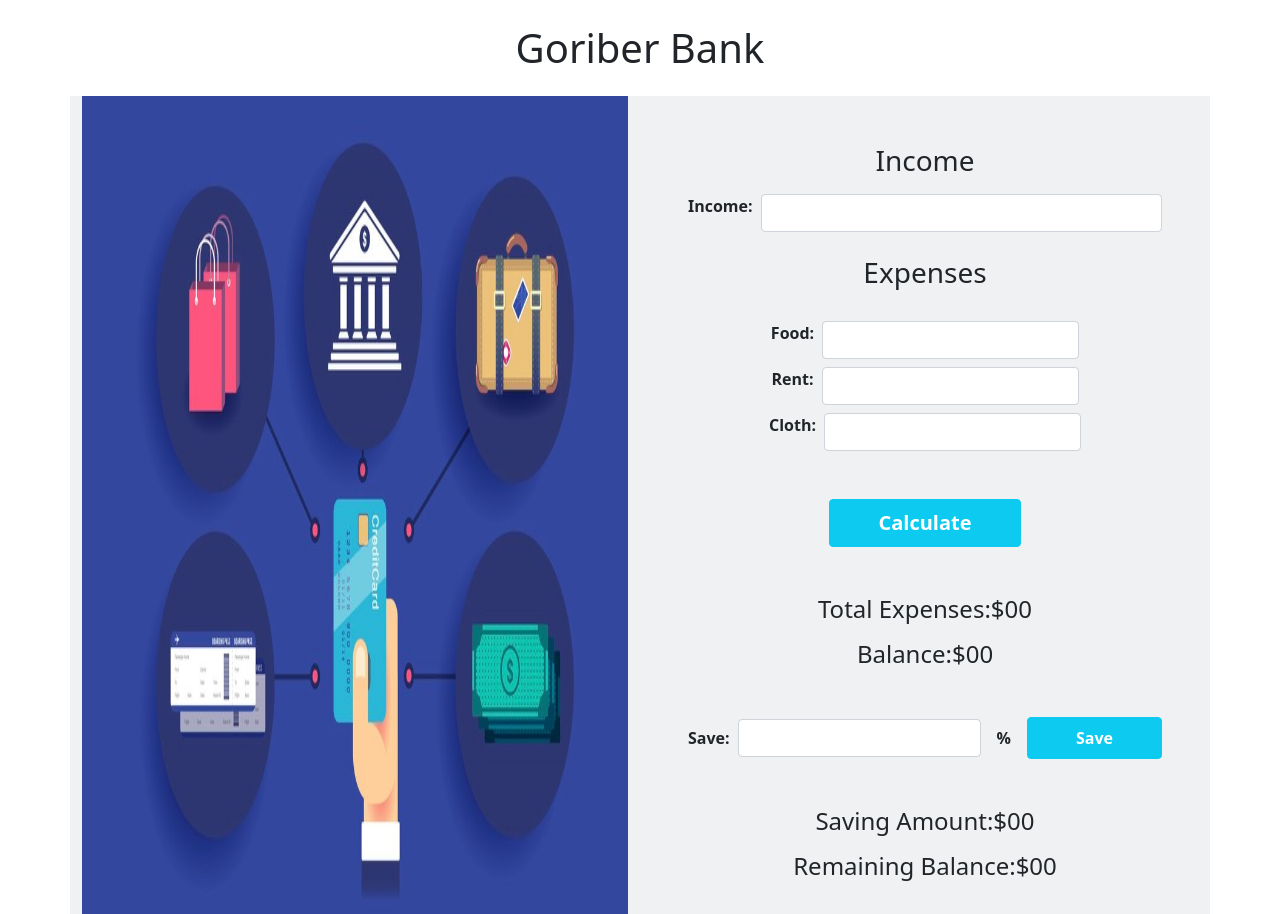
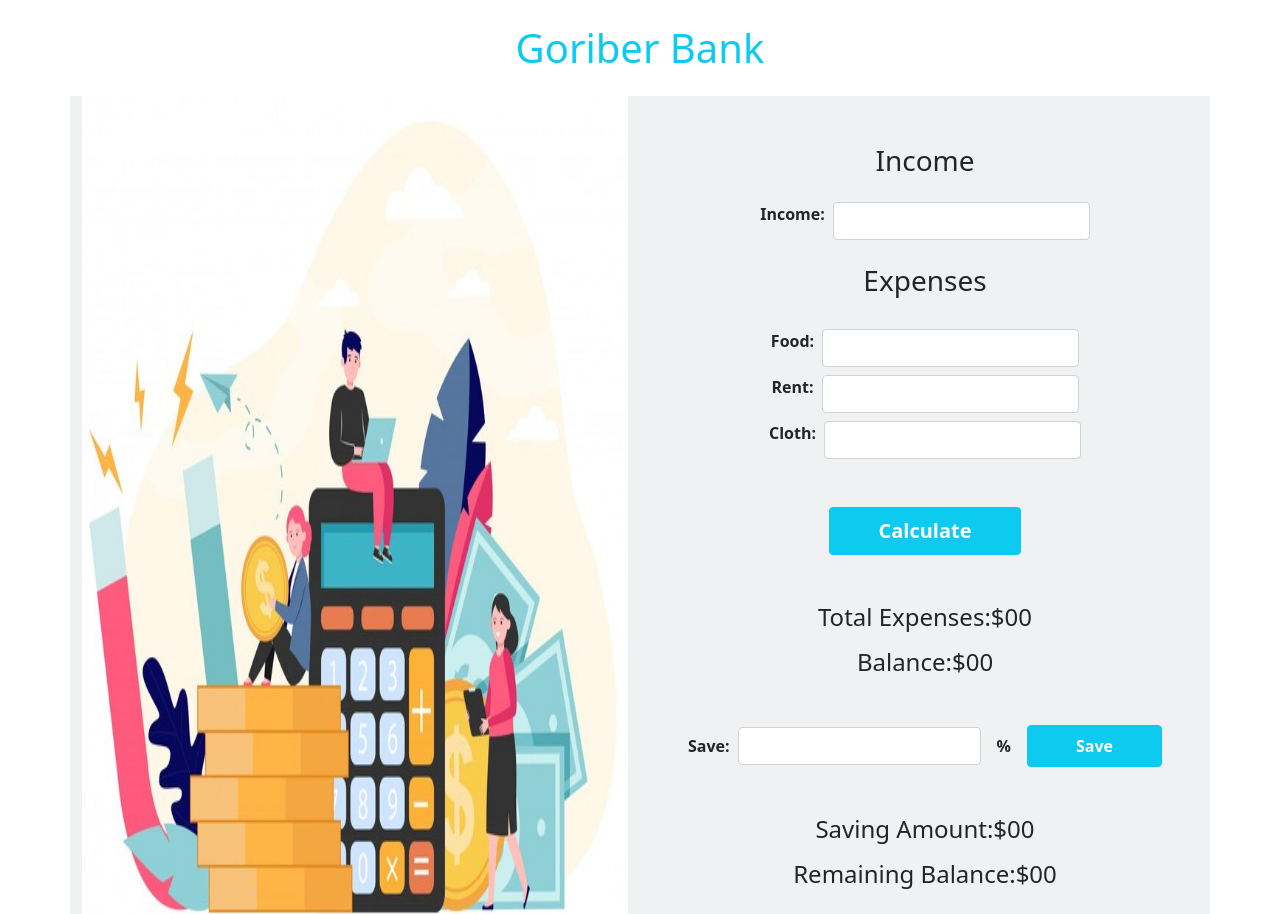
Before and after one commit to ibrahimkhalil188/Money-master, a plain HTML site: page index.html in a window 1280 px wide. Shown: the top 914 px of the page. Drawn offline with nearby package versions, Linux system fonts and the light colour scheme.

Commit message:
ui edited

```diff
--- a/index.html
+++ b/index.html
@@ -18,7 +18,7 @@
 
 <body>
     <header class="container">
-        <h1 class="text-center my-4">Goriber Bank</h1>
+        <h1 class="text-center text-info my-4">Goriber Bank</h1>
 
     </header>
     <main class="container">
@@ -28,7 +28,7 @@
             ---------------------------->
             <div class="row">
                 <div class="col-md-6 bg-secondary bg-opacity-10">
-                    <img class="img-fluid h-100" src="img/bank.jpg" alt="">
+                    <img class="img-fluid h-100" src="img/money.jpg" alt="">
                 </div>
                 <!---------------------
                     Calculation part
@@ -38,10 +38,13 @@
                         <!---------------------
                         income  Calculation part
                         ----------------------->
-                        <h3 class="text-center mb-3">Income</h3>
-                        <div class="d-flex mt-2">
-                            <label class="fs-6 fw-bold me-2">Income:</label>
-                            <input type="text" class="form-control">
+                        <div class="d-flex flex-column
+                        justify-content-center align-items-center">
+                            <h3 class="text-center mb-3">Income</h3>
+                            <div class="d-flex mt-2">
+                                <label class="fs-6 fw-bold me-2">Income:</label>
+                                <input type="text" class="form-control">
+                            </div>
                         </div>
                         <!---------------------
                            expenses  Calculation part
```
